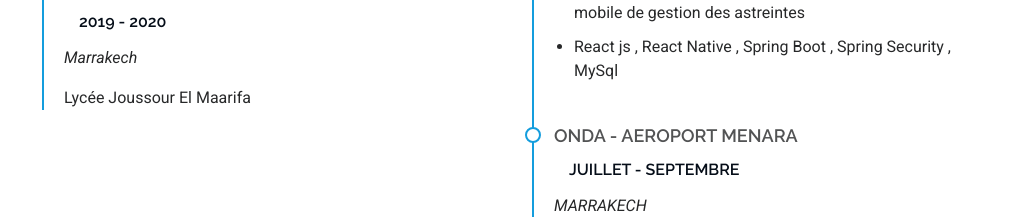
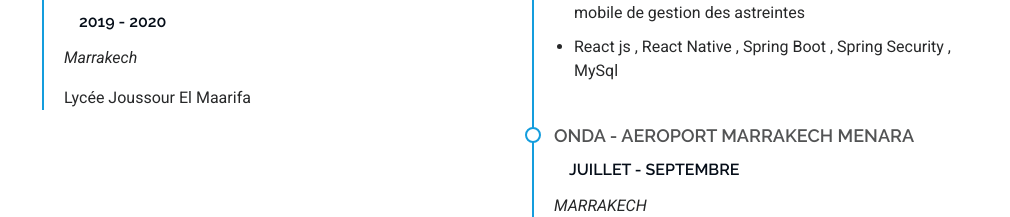
Before and after one commit to NOUTAILAA/PORTFOLIONOUTAILA, a plain HTML site: page index.html in a window 1280 px wide. Shown: the part 2200-2417 px from the top of the page, without its empty margins (270-1280 px from the left). Drawn offline with Linux system fonts and the light colour scheme.

Commit message:
new version

```diff
--- a/index.html
+++ b/index.html
@@ -194,7 +194,7 @@
             </div><!-- Edn Resume Item -->
 
             <div class="resume-item">
-              <h4>ONDA - AEROPORT MENARA</h4>
+              <h4>ONDA - AEROPORT MARRAKECH MENARA</h4>
               <h5> JUILLET - SEPTEMBRE</h5>
               <p><em>MARRAKECH</em></p>
               <ul>
```
